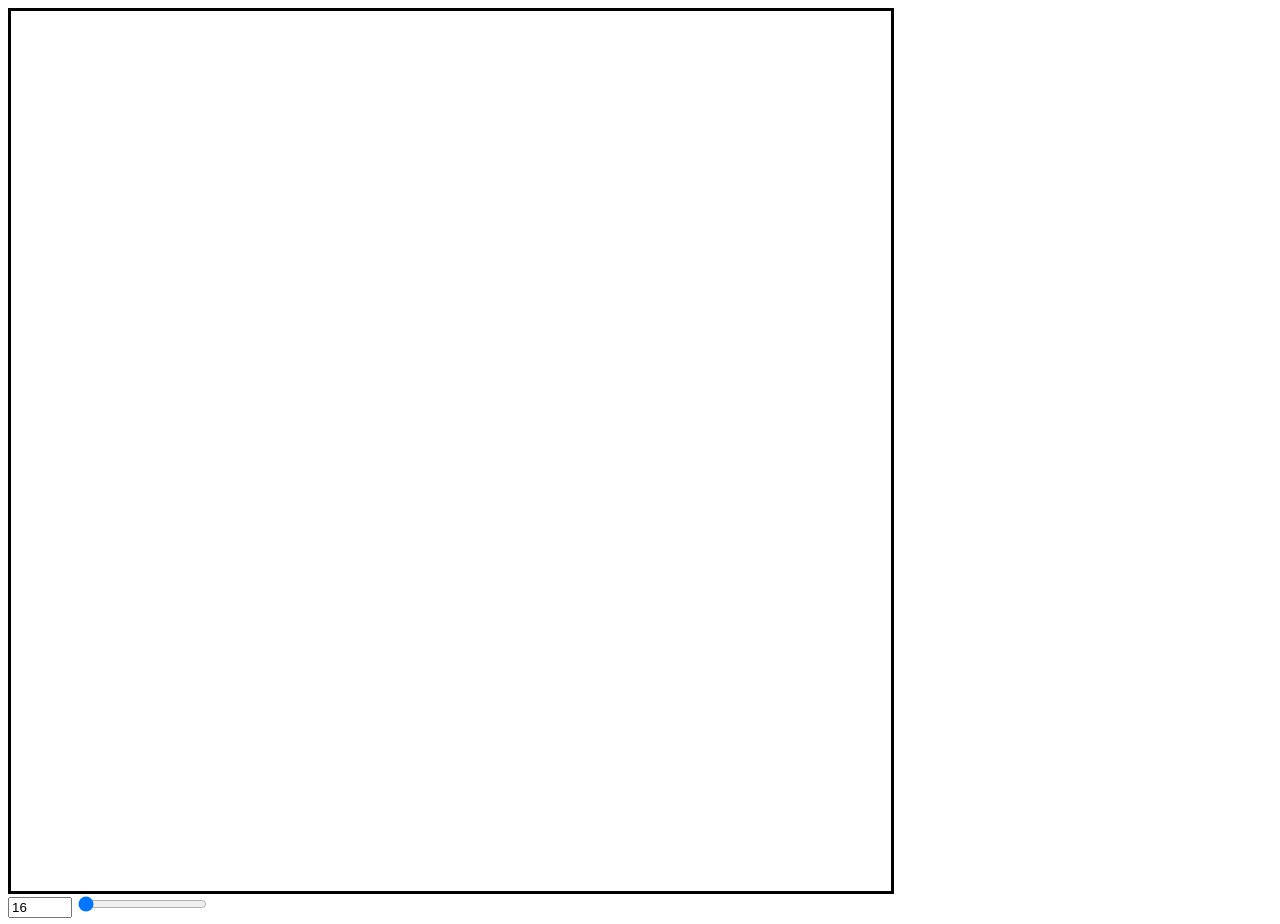
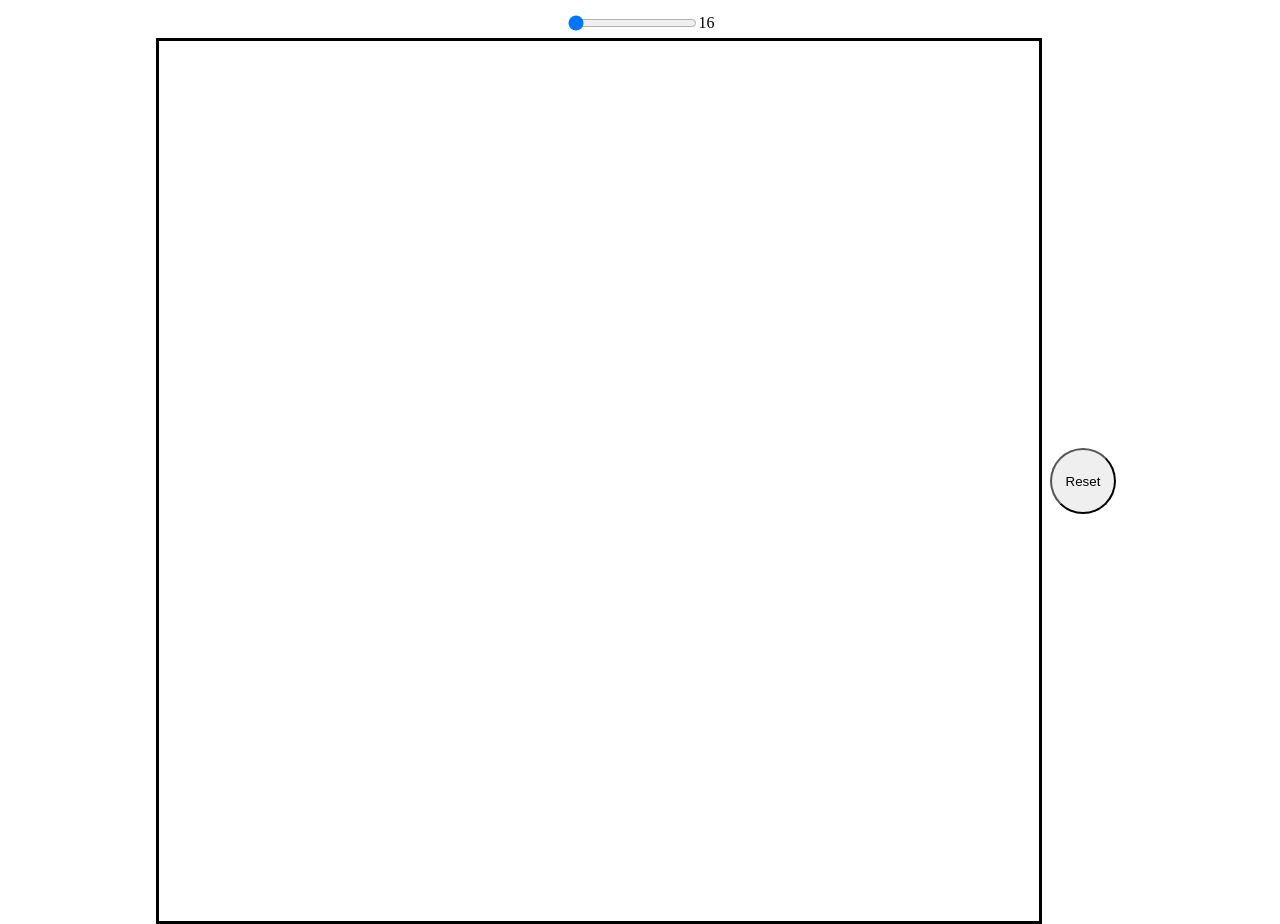
Before and after one commit to TGGavin/sketch-project, a plain HTML site: page index.html in a window 1280 px wide. Shown: the top 924 px of the page. Drawn offline with Linux system fonts and the light colour scheme.

Commit message:
centered elements

```diff
--- a/index.html
+++ b/index.html
@@ -8,16 +8,17 @@
 
 </head>
 <body>
+    <div class="range-container">
+        <input type="range" min="16" value="16" max="100" id="g-input-range">
+        <p class="show-grid-val">16</p>
+    </div>
     <div id="master-container">
         <div id="eas-content"></div>
-        <input type="number" min="16" value="16" max="100" id="g-input-num">
-        <input type="range" min="16" value="16" max="100" id="g-input-range">
-        <p class="range-input-p"></p>
         <div class="btn-tray">
             <button class="g-reset">Reset</button>
+
         </div>
     </div>
-
 <script src="script.js"></script>
 </body>
 </html>
--- a/style.css
+++ b/style.css
@@ -2,6 +2,12 @@
 
 :root {
   --rgb-square-size: 55px;
+  --rgb-square-bg-color: white;
+}
+
+#master-container {
+  display: flex;
+  justify-self: center;
 }
 #eas-content {
     display: flex;
@@ -18,8 +24,15 @@
 
     .btn-tray {
       display: flex;
+      align-items: center;
     }
 
+    .range-container {
+      display: flex;
+      align-items: center;
+      height: 30px;
+      justify-content: center;
+    }
 .g-reset {
     display: flex;
     width: 66px;
```
